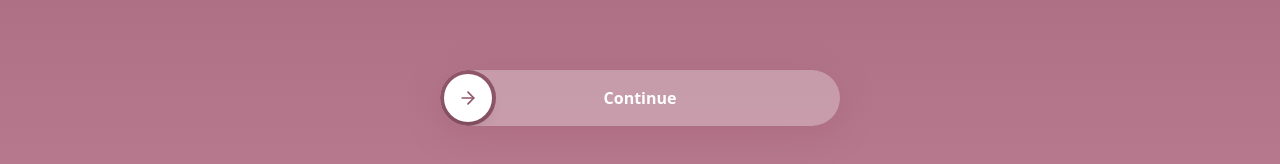
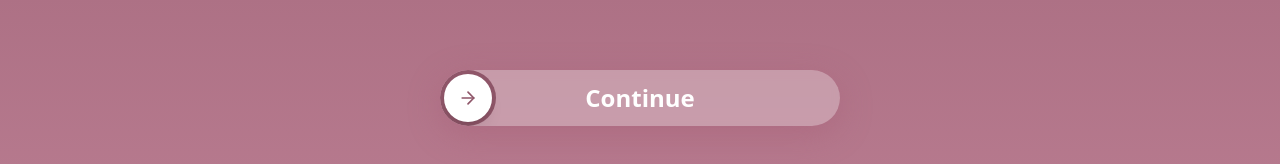
Before and after one commit to pwkurdistan/remindly, a React (Vite) app: page / in a window 1280 px wide. Shown: the part 594-758 px from the top of the page. Built offline with nearby package versions, Linux system fonts and the light colour scheme; the HTML template or start-up script is replaced by a standard one.

Commit message:
Visual edit in Lovable

```diff
--- a/src/pages/Index.tsx
+++ b/src/pages/Index.tsx
@@ -72,7 +72,7 @@ const Index = () => {
         }}>
             <ArrowRight className="w-5 h-5 text-primary" />
           </div>
-          <span className="absolute inset-0 flex items-center justify-center text-white text-base font-semibold">
+          <span className="absolute inset-0 flex items-center justify-center text-white font-bold text-2xl">
             Continue
           </span>
         </div>
```
